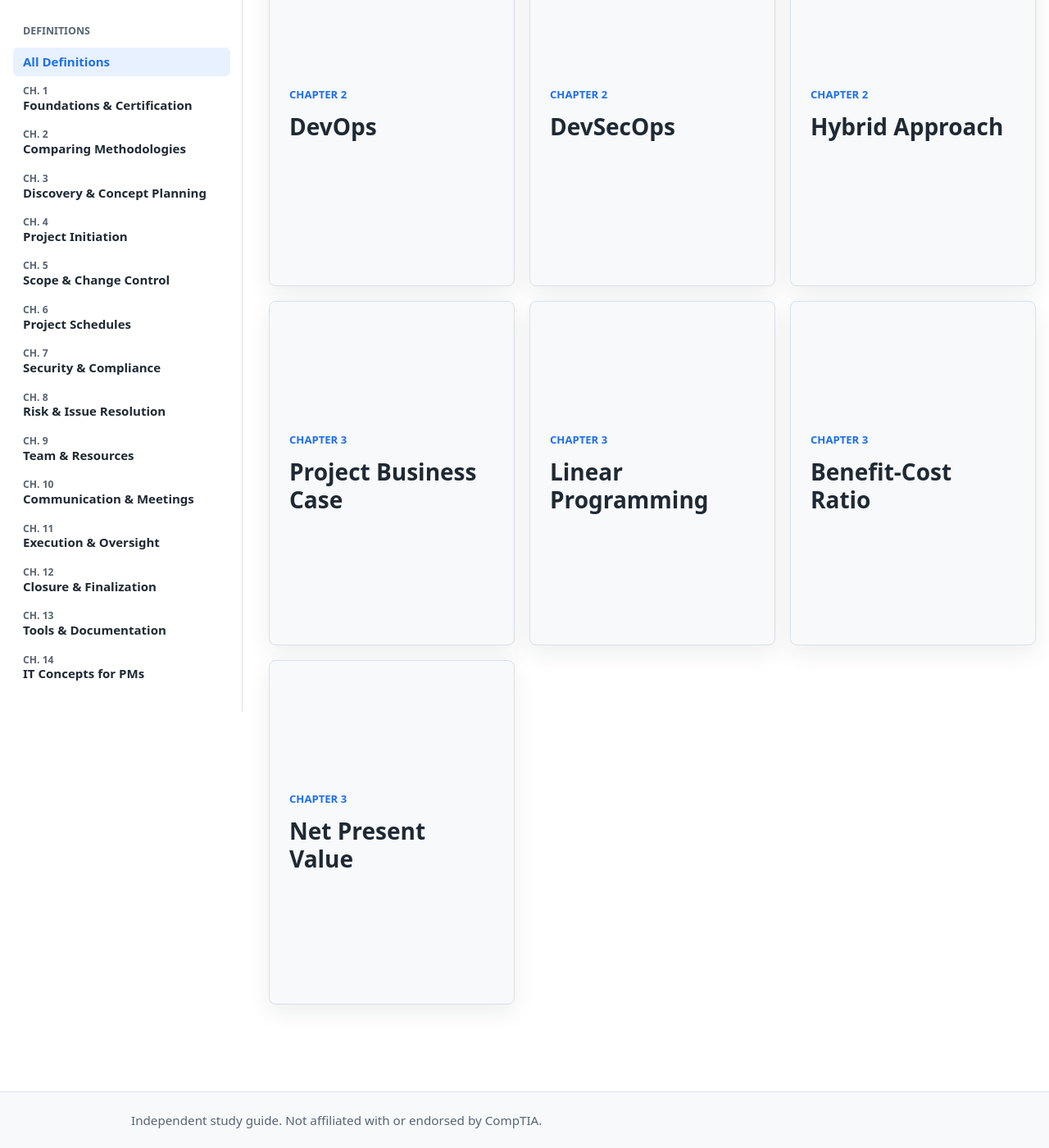
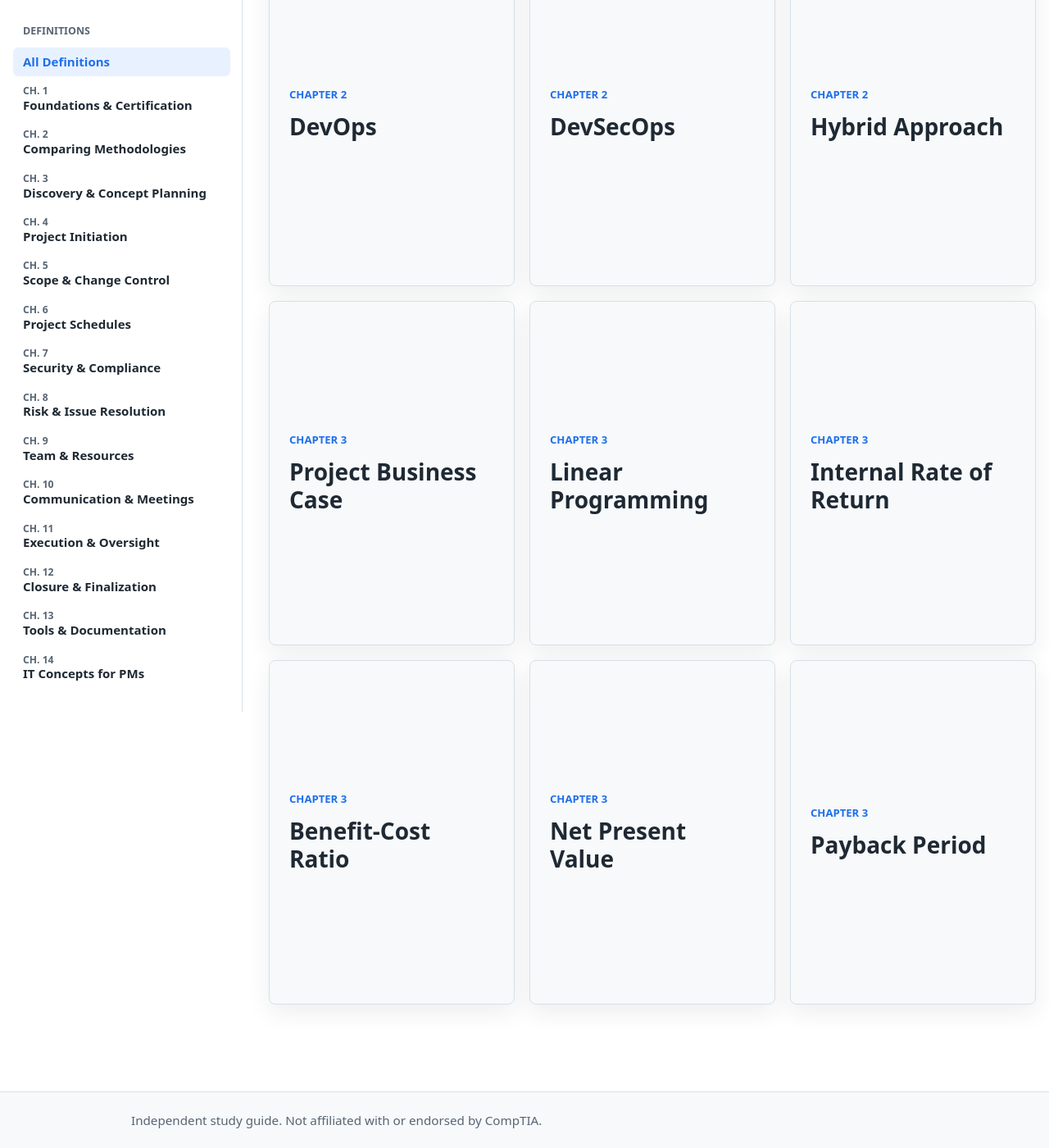
Before and after one commit to teganburns/project-plus-study-guide, a Jekyll site: the page built from Definitions.md, in a window 1280 px wide and 1400 px high, scrolled down 3969 px. Shown: the whole window at 82% size. Built offline with Jekyll 4.4.1, drawn with Linux system fonts in a browser that asks for light colours; some of the changed text lies outside the part shown.

Commit message:
Add chapter 3 financial selection terms

```diff
--- a/Definitions.md
+++ b/Definitions.md
@@ -530,7 +530,26 @@ permalink: /definitions/
           </div>
         </article>
 
-        <article class="definition-card" data-category="chapter-3" data-search="benefit cost ratio bcr project selection compares benefits gained costs incurred benefit-cost cost benefit value financial analysis" role="button" tabindex="0" aria-pressed="false">
+        <article class="definition-card" data-category="chapter-3" data-search="internal rate of return irr project selection investment high low rate return percentage bigger better financial analysis" role="button" tabindex="0" aria-pressed="false">
+          <div class="definition-card-inner">
+            <div class="definition-face definition-front">
+              <p class="definition-label">Chapter 3</p>
+              <h2>Internal Rate of Return</h2>
+            </div>
+            <div class="definition-face definition-back">
+              <h2>Internal Rate of Return</h2>
+              <p>A project selection measure that considers whether an investment has a high or low rate of return.</p>
+              <ul>
+                <li>Often abbreviated as IRR.</li>
+                <li>Shown as a percentage rate of return.</li>
+                <li>A higher IRR is generally better.</li>
+              </ul>
+              <p><strong>Exam cue:</strong> for IRR, bigger is better.</p>
+            </div>
+          </div>
+        </article>
+
+        <article class="definition-card" data-category="chapter-3" data-search="benefit cost ratio bcr project selection compares benefits gained costs incurred benefit-cost cost benefit value financial analysis first number benefit bigger than cost greater than one" role="button" tabindex="0" aria-pressed="false">
           <div class="definition-card-inner">
             <div class="definition-face definition-front">
               <p class="definition-label">Chapter 3</p>
@@ -541,9 +560,11 @@ permalink: /definitions/
               <p>A project selection method that compares the benefits gained with the costs incurred.</p>
               <ul>
                 <li>Used to compare expected value against expected cost.</li>
+                <li>Answers how much benefit comes back for each dollar invested.</li>
+                <li>The benefit should be larger than the cost, so the ratio should be greater than 1.</li>
                 <li>A higher ratio generally indicates a more favorable project option.</li>
               </ul>
-              <p><strong>Exam cue:</strong> Benefit-Cost Ratio compares benefits to costs.</p>
+              <p><strong>Exam cue:</strong> in BCR, the first number is the benefit and should be bigger than the cost.</p>
             </div>
           </div>
         </article>
@@ -565,6 +586,25 @@ permalink: /definitions/
             </div>
           </div>
         </article>
+
+        <article class="definition-card" data-category="chapter-3" data-search="payback period pbp project selection how long pay back invested investment recover cost shorter better" role="button" tabindex="0" aria-pressed="false">
+          <div class="definition-card-inner">
+            <div class="definition-face definition-front">
+              <p class="definition-label">Chapter 3</p>
+              <h2>Payback Period</h2>
+            </div>
+            <div class="definition-face definition-back">
+              <h2>Payback Period</h2>
+              <p>A project selection measure showing how long it will take to pay back what was invested in the project.</p>
+              <ul>
+                <li>Often abbreviated as PBP.</li>
+                <li>Measures the time needed to recover the initial investment.</li>
+                <li>A shorter payback period is generally better.</li>
+              </ul>
+              <p><strong>Exam cue:</strong> Payback Period asks how long until the investment is recovered.</p>
+            </div>
+          </div>
+        </article>
       </div>
 
       <p class="definition-empty" id="definition-empty" hidden>No matching definitions. Try a different keyword or category.</p>
```
Also changed, not shown: study-guide/chapter-03.md (+4 -2 lines).
